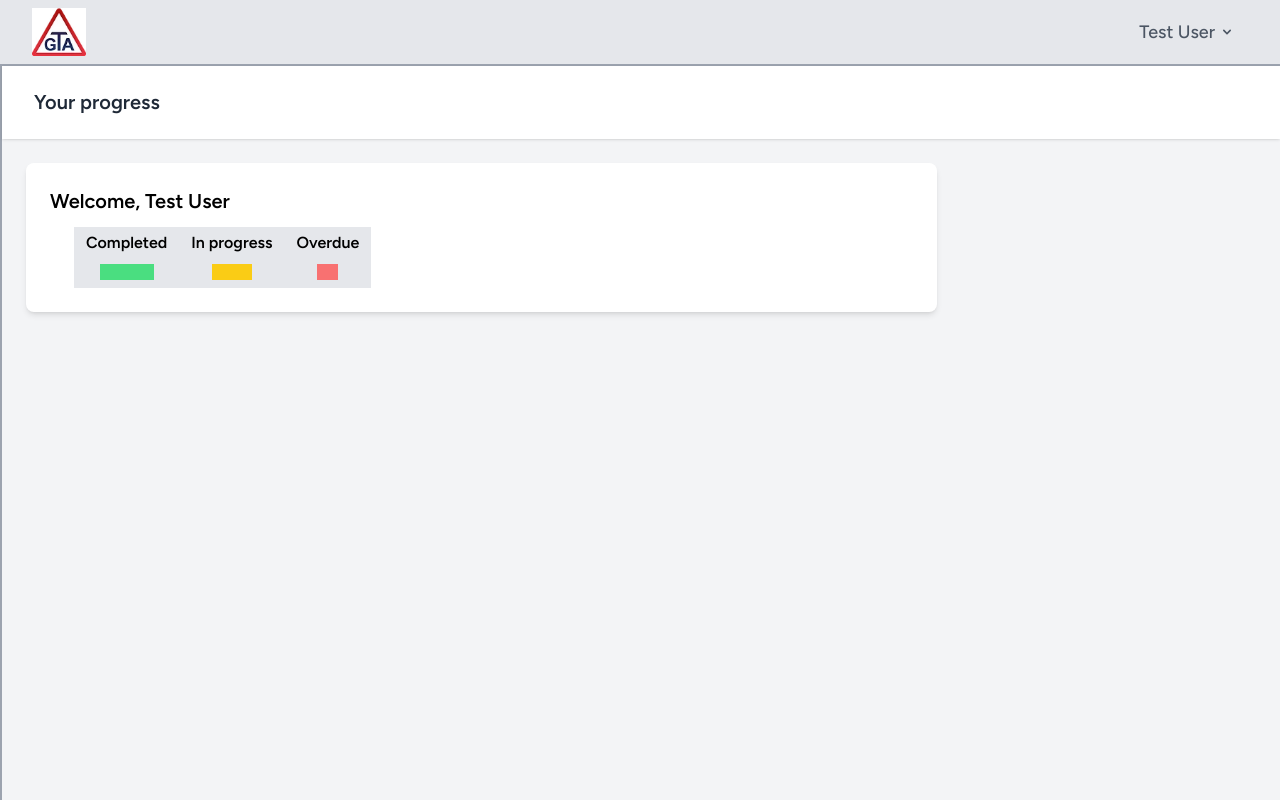
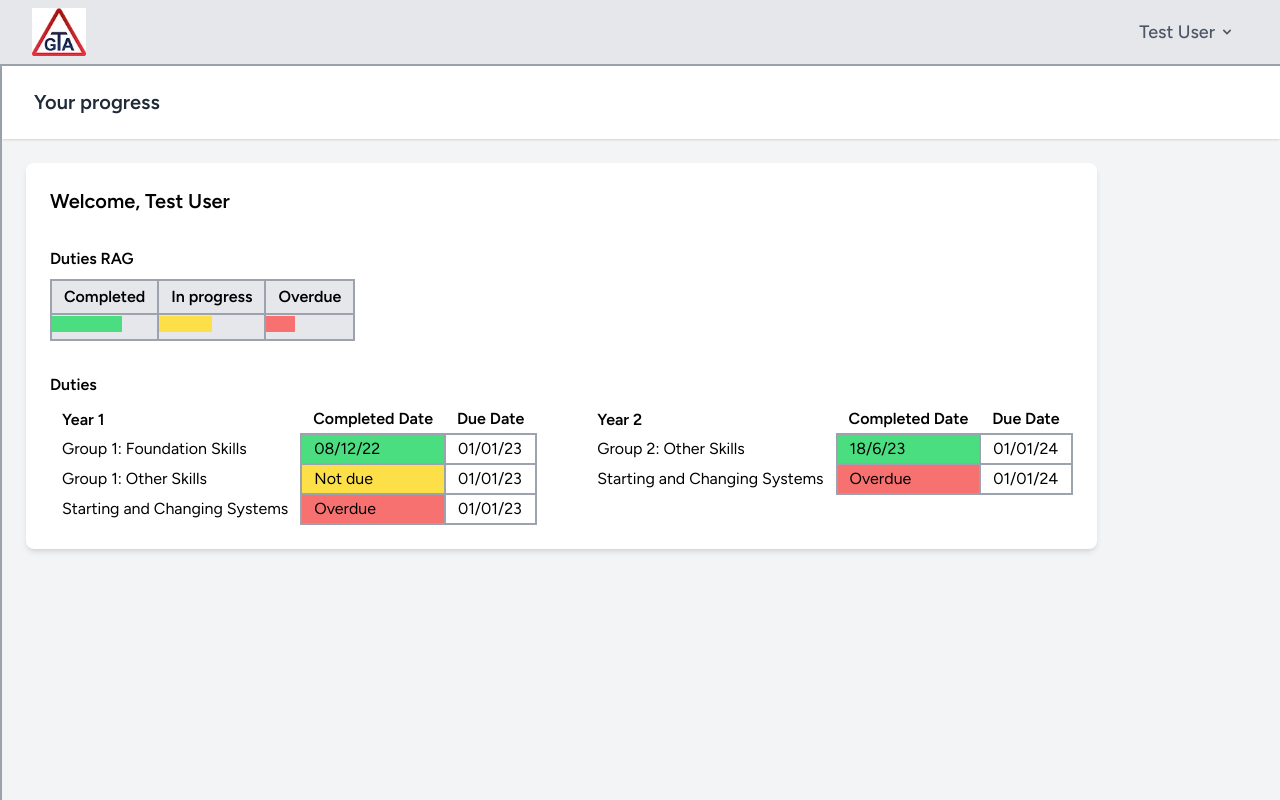
Before and after one commit to MubKhan8889/GTA2, a Laravel app: page /progress in a window 1280 px wide. Run offline with Laravel 12, Linux system fonts and the light colour scheme; a user stored in the database is signed in; data comes from the database, SQL or seed files in the repository; data that the repository does not hold is empty; style sheets or scripts are compiled from the project's sources.

Commit message:
Finished the front-end of the apprentice progress page

```diff
--- a/resources/views/apprentice-progress.blade.php
+++ b/resources/views/apprentice-progress.blade.php
@@ -8,7 +8,7 @@
     <div class="flex">
 
         <!-- Main Content -->
-        <div class="w-3/4 p-6">
+        <div class="min-w-3/4 p-6">
             <div class="bg-white p-6 rounded-lg shadow-md">
                 <!-- Display Apprentice Name Dynamically -->
                 <h2 class="text-xl font-semibold">
@@ -16,20 +16,66 @@
                 </h2>
 
                 <!-- Overall duties progress -->
-                <table class="ml-6 mt-3 bg-gray-200">
+                <h3 class="font-bold mt-8 mb-2">Duties RAG</h3>
+                <table class="bg-gray-200">
                     <tr>
-                        <th class="px-3 py-1 border-3 border-gray-400">Completed</th>
-                        <th class="px-3 py-1">In progress</th>
-                        <th class="px-3 py-1">Overdue</th>
+                        <th class="px-3 py-1 border-2 border-gray-400">Completed</th>
+                        <th class="px-3 py-1 border-2 border-gray-400">In progress</th>
+                        <th class="px-3 py-1 border-2 border-gray-400">Overdue</th>
                     </tr>
                     <tr>
-                        <th class="px-3 pt-1"><span class="bg-green-400 inline-block h-4 w-2/3"></span></th>
-                        <th class="px-3 pt-1"><span class="bg-yellow-400 inline-block h-4 w-1/2"></span></th>
-                        <th class="px-3 pt-1"><span class="bg-red-400 inline-block h-4 w-1/3"></span></th>
+                        <th class="p-0 border-2 border-gray-400"><span class="bg-green-400 inline-block h-4 w-2/3 mr-[100%]"></span></th>
+                        <th class="p-0 border-2 border-gray-400"><span class="bg-yellow-300 inline-block h-4 w-1/2 mr-[100%]"></span></th>
+                        <th class="p-0 border-2 border-gray-400"><span class="bg-red-400 inline-block h-4 w-1/3 mr-[100%]"></span></th>
                     </tr>
                 </table>
 
                 <!-- Duties info -->
+                <h3 class="font-bold mt-8 mb-2">Duties</h3>
+                <div class="flex">
+                    <!-- Year 1 -->
+                    <table class="h-min mr-6">
+                        <tr>
+                            <th class="text-left px-3 py-0.5">Year 1</th>
+                            <th class="text-left px-3 py-0.5">Completed Date</th>
+                            <th class="text-left px-3 py-0.5">Due Date</th>
+                        </tr>
+                        <tr>
+                            <th class="text-left font-normal px-3 py-0.5">Group 1: Foundation Skills</th>
+                            <th class="text-left font-normal px-3 py-0.5 border-2 border-gray-400 bg-green-400">08/12/22</th>
+                            <th class="text-left font-normal px-3 py-0.5 border-2 border-gray-400">01/01/23</th>
+                        </tr>
+                        <tr>
+                            <th class="text-left font-normal px-3 py-0.5">Group 1: Other Skills</th>
+                            <th class="text-left font-normal px-3 py-0.5 border-2 border-gray-400  bg-yellow-300">Not due</th>
+                            <th class="text-left font-normal px-3 py-0.5 border-2 border-gray-400">01/01/23</th>
+                        </tr>
+                        <tr>
+                            <th class="text-left font-normal px-3 py-0.5">Starting and Changing Systems</th>
+                            <th class="text-left font-normal px-3 py-0.5 border-2 border-gray-400  bg-red-400">Overdue</th>
+                            <th class="text-left font-normal px-3 py-0.5 border-2 border-gray-400">01/01/23</th>
+                        </tr>
+                    </table>
+
+                    <!-- Year 2 -->
+                    <table class="h-min ml-6">
+                        <tr>
+                            <th class="text-left px-3 py-0.5">Year 2</th>
+                            <th class="text-left px-3 py-0.5">Completed Date</th>
+                            <th class="text-left px-3 py-0.5">Due Date</th>
+                        </tr>
+                        <tr>
+                            <th class="text-left font-normal px-3 py-0.5">Group 2: Other Skills</th>
+                            <th class="text-left font-normal px-3 py-0.5 border-2 border-gray-400  bg-green-400">18/6/23</th>
+                            <th class="text-left font-normal px-3 py-0.5 border-2 border-gray-400">01/01/24</th>
+                        </tr>
+                        <tr>
+                            <th class="text-left font-normal px-3 py-0.5">Starting and Changing Systems</th>
+                            <th class="text-left font-normal px-3 py-0.5 border-2 border-gray-400  bg-red-400">Overdue</th>
+                            <th class="text-left font-normal px-3 py-0.5 border-2 border-gray-400">01/01/24</th>
+                        </tr>
+                    </table>
+                </div>
             </div>
         </div>
     </div>
```
Also changed, not shown: 2 other files.
